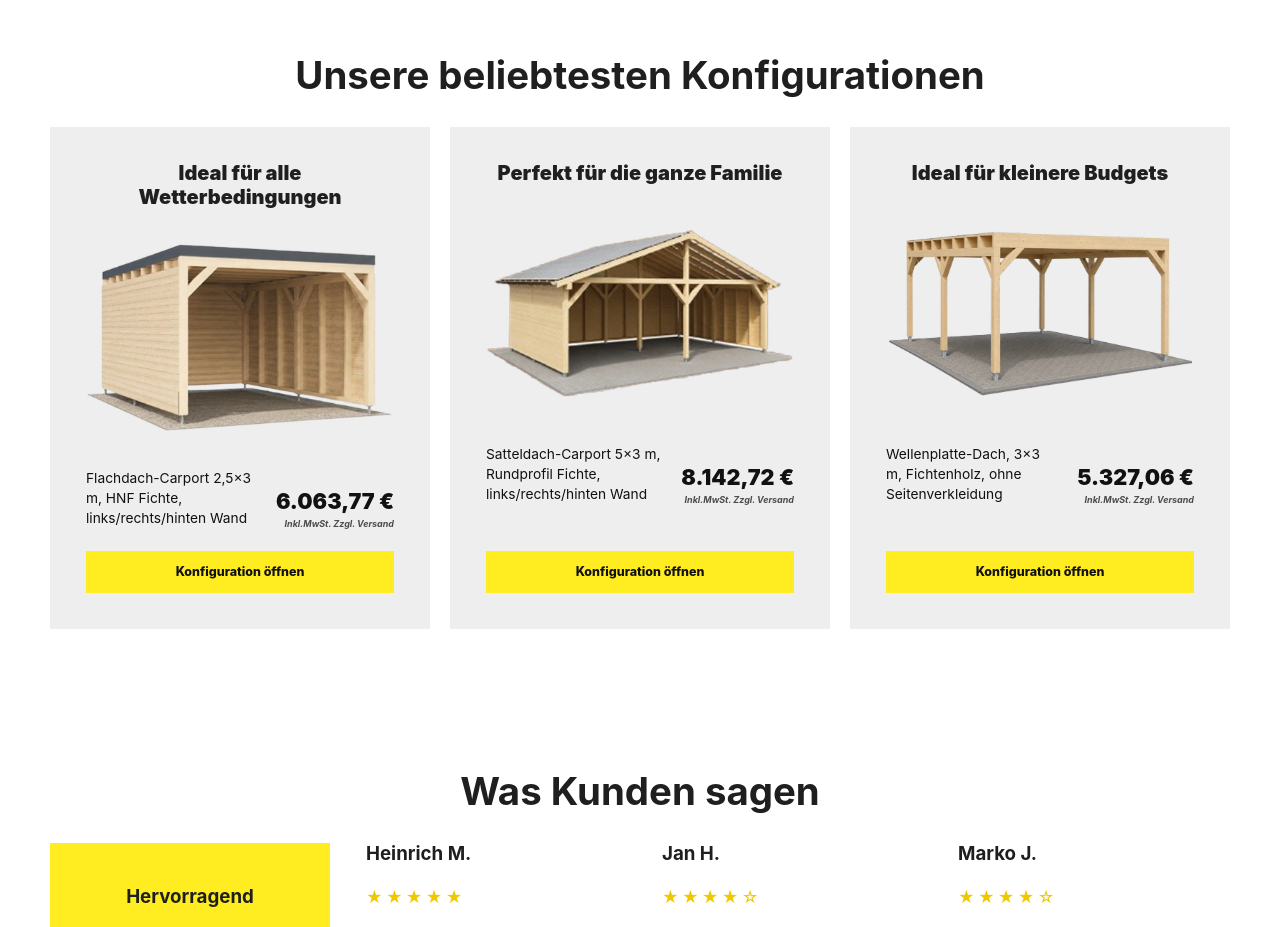
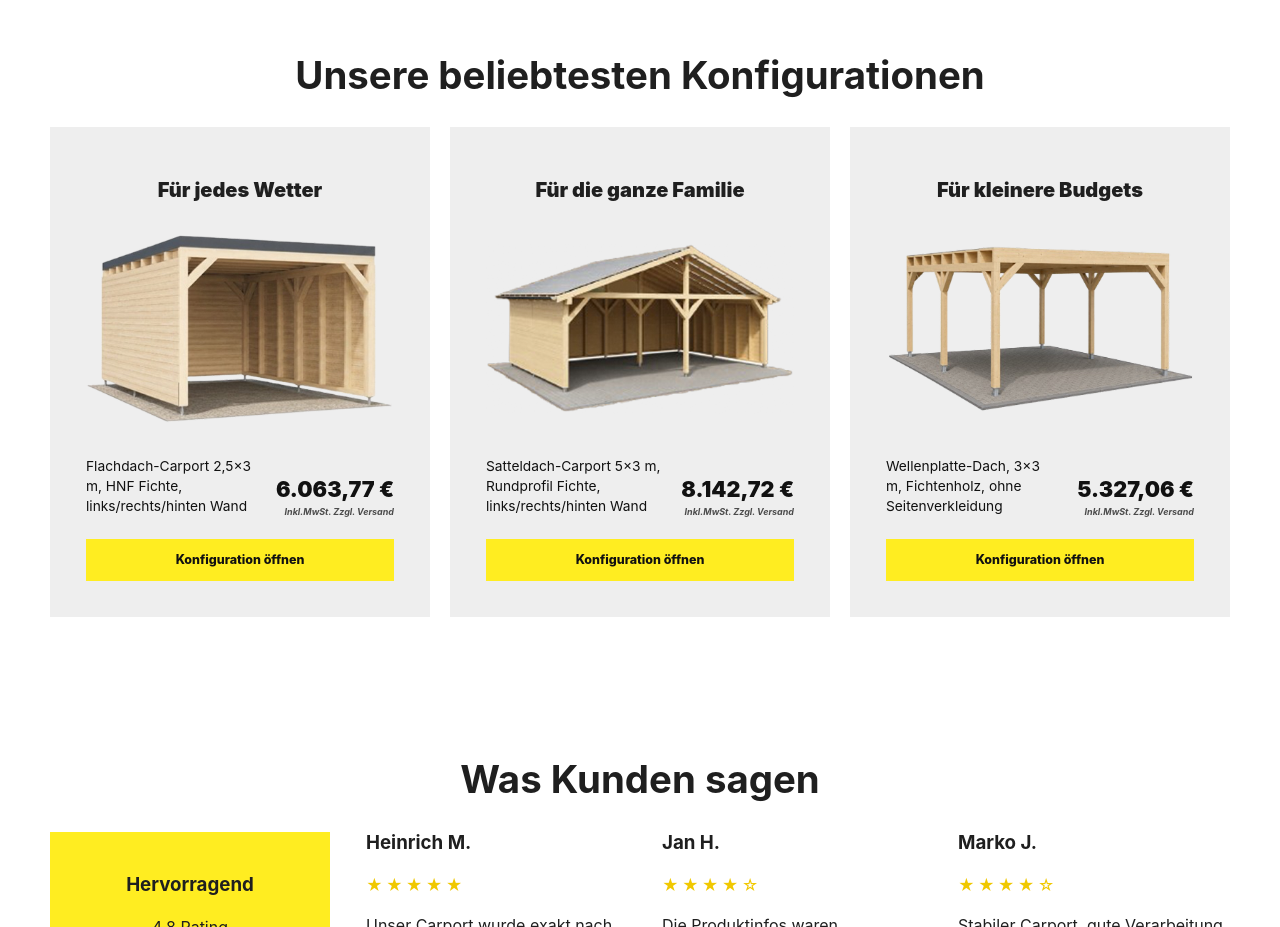
Before and after one commit to weidmanngabriel/webseite-project-corni, a plain HTML site: page konfigurator.html in a window 1280 px wide. Shown: the part 1560-2487 px from the top of the page. Drawn offline with Linux system fonts and the light colour scheme.

Commit message:
Align popular configuration cards

```diff
--- a/css/styles.css
+++ b/css/styles.css
@@ -531,25 +531,40 @@ fieldset { padding: 0; border: 0; }
 }
 
 .preset-card {
-  display: flex;
-  flex-direction: column;
+  display: grid;
+  grid-template-rows: 58px 220px 1fr;
   padding: 34px 36px 36px;
   background: #eeeeee;
   border: 0;
 }
 
-.preset-card h3 {
-  margin-bottom: 24px;
-  font-size: 1.25rem;
-  font-weight: 900;
+.preset-heading {
+  display: grid;
+  place-items: center;
   text-align: center;
 }
 
-.preset-card img {
+.preset-heading h3 {
+  margin: 0;
+  font-size: 1.25rem;
+  font-weight: 900;
+}
+
+.preset-image {
+  display: grid;
+  place-items: center;
+}
+
+.preset-image img {
   width: 100%;
-  height: 210px;
+  height: 200px;
   object-fit: contain;
-  margin-bottom: 26px;
+}
+
+.preset-footer {
+  display: flex;
+  flex-direction: column;
+  justify-content: end;
 }
 
 .preset-info {
@@ -558,6 +573,7 @@ fieldset { padding: 0; border: 0; }
   gap: 18px;
   align-items: end;
   margin-bottom: 22px;
+  min-height: 78px;
 }
 
 .preset-meta {
@@ -702,6 +718,9 @@ fieldset { padding: 0; border: 0; }
   .config-stage { display: grid; gap: 24px; height: auto; max-height: none; background-position: center top; padding-top: 270px; }
   .config-panel { width: 100%; max-height: 520px; }
   .config-panel.is-collapsed { width: 36px; justify-self: start; }
+  .preset-card { padding-inline: 28px; }
+  .preset-info { grid-template-columns: 1fr; gap: 10px; }
+  .preset-price { text-align: left; }
   .price-box { position: static; width: 100%; }
 }
 
--- a/konfigurator.html
+++ b/konfigurator.html
@@ -169,31 +169,49 @@
         <h2 id="preset-heading">Unsere beliebtesten Konfigurationen</h2>
         <div class="preset-grid">
           <article class="preset-card">
-            <h3>Ideal für alle Wetterbedingungen</h3>
+            <div class="preset-heading">
+              <h3>Für jedes Wetter</h3>
+            </div>
+            <div class="preset-image">
               <img src="assets/images/hero/Beliebteste Konfiguration flach.png" alt="SCS Einzelcarport mit Seitenverkleidung">
+            </div>
+            <div class="preset-footer">
               <div class="preset-info">
                 <p class="preset-meta">Flachdach-Carport 2,5×3 m, HNF Fichte, links/rechts/hinten Wand</p>
                 <strong class="preset-price">6.063,77 €<span>Inkl.MwSt. Zzgl. Versand</span></strong>
               </div>
               <button class="button button-yellow" type="button" data-preset="weather">Konfiguration öffnen</button>
+            </div>
           </article>
           <article class="preset-card">
-            <h3>Perfekt für die ganze Familie</h3>
+            <div class="preset-heading">
+              <h3>Für die ganze Familie</h3>
+            </div>
+            <div class="preset-image">
               <img src="assets/images/hero/Beliebteste Konfiguration satteldach.png" alt="SCS Doppelcarport mit Satteldach">
+            </div>
+            <div class="preset-footer">
               <div class="preset-info">
                 <p class="preset-meta">Satteldach-Carport 5×3 m, Rundprofil Fichte, links/rechts/hinten Wand</p>
                 <strong class="preset-price">8.142,72 €<span>Inkl.MwSt. Zzgl. Versand</span></strong>
               </div>
               <button class="button button-yellow" type="button" data-preset="family">Konfiguration öffnen</button>
+            </div>
           </article>
           <article class="preset-card">
-            <h3>Ideal für kleinere Budgets</h3>
+            <div class="preset-heading">
+              <h3>Für kleinere Budgets</h3>
+            </div>
+            <div class="preset-image">
               <img src="assets/images/hero/Beliebteste Konfiguration ohne alles.png" alt="SCS Carport-Konfigurator Visualisierung">
+            </div>
+            <div class="preset-footer">
               <div class="preset-info">
                 <p class="preset-meta">Wellenplatte-Dach, 3×3 m, Fichtenholz, ohne Seitenverkleidung</p>
                 <strong class="preset-price">5.327,06 €<span>Inkl.MwSt. Zzgl. Versand</span></strong>
               </div>
               <button class="button button-yellow" type="button" data-preset="budget">Konfiguration öffnen</button>
+            </div>
           </article>
         </div>
       </section>
```
Lines whose indentation alone changed are shown as unchanged.
